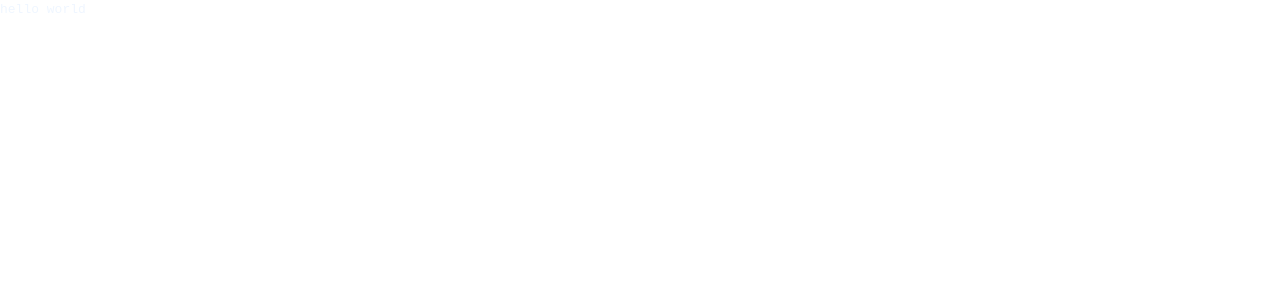
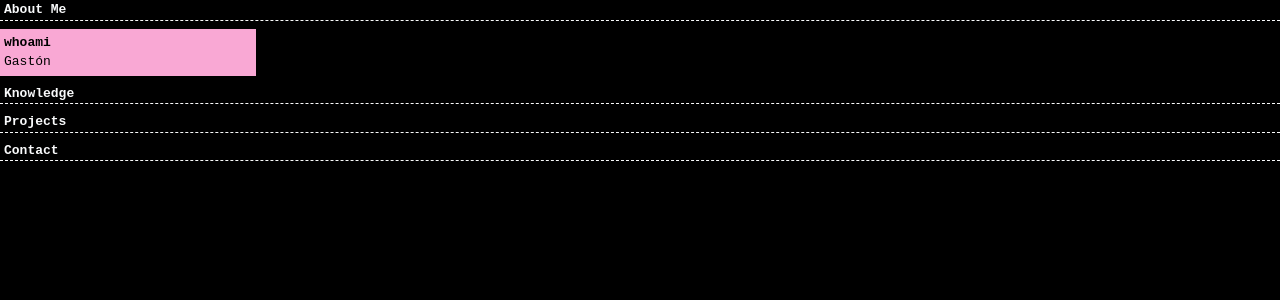
Before and after one commit to gceart/portfolio, a Preact app: page / in a window 1280 px wide. Shown: the top 300 px of the page. Built offline with nearby package versions, Linux system fonts and the light colour scheme.

Commit message:
ADD first design

```diff
--- a/index.html
+++ b/index.html
@@ -2,9 +2,9 @@
 <html lang="en">
   <head>
     <meta charset="UTF-8" />
-    <link rel="icon" type="image/svg+xml" href="/vite.svg" />
+    <link rel="icon" type="image/svg+xml" href="/icon.svg" />
     <meta name="viewport" content="width=device-width, initial-scale=1.0" />
-    <title>Vite + Preact</title>
+    <title>portfolio-dev</title>
   </head>
   <body>
     <div id="app"></div>
--- a/src/app.jsx
+++ b/src/app.jsx
@@ -1,7 +1,15 @@
 import { useState } from 'preact/hooks'
+import Note from './components/Note'
+import Section from './components/Section'
 
 export function App () {
   return (
-    <h1 className='text-blue-50'>hello world</h1>
+    <div className='flex flex-col min-w-dvw min-h-dvh bg-black gap-2'>
+      <Section title='About Me' />
+      <Note command='whoami' text='Gastón' />
+      <Section title='Knowledge' />
+      <Section title='Projects' />
+      <Section title='Contact' />
+    </div>
   )
 }
--- /dev/null
+++ b/src/components/Note.jsx
@@ -0,0 +1,10 @@
+export default function Note (props) {
+  const { command, text } = props
+
+  return (
+    <article className='w-64 p-1 bg-pink-300'>
+      <strong>{command}</strong>
+      <p>{text}</p>
+    </article>
+  )
+}
--- /dev/null
+++ b/src/components/Section.jsx
@@ -0,0 +1,11 @@
+export default function Section (props) {
+  const { title, subtitle, ...extra } = props
+  return (
+    <section id={title} className='flex flex-col w-full'>
+      <h2 className='flex justify-between px-1 text-gray-50 items-center border-b border-gray-50 border-dashed'>
+        <strong>{title}</strong>
+        <small>{subtitle}</small>
+      </h2>
+    </section>
+  )
+}
```
